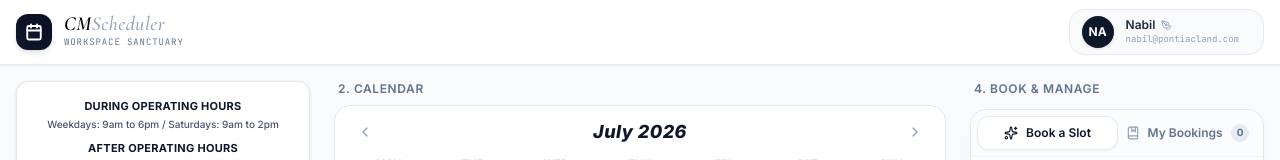
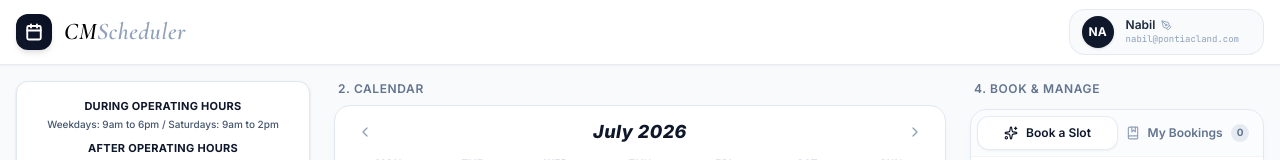
Before and after one commit to nabil-hzn/Camden-Booking-System, a React (Vite) app: page / in a window 1280 px wide. Shown: the top 160 px of the page. Built offline with nearby package versions, Linux system fonts and the light colour scheme.

Commit message:
Drop Workspace Sanctuary subtitle, enlarge and bold CMScheduler logo
- Remove the small uppercase Workspace Sanctuary tagline from the header
- Increase the CMScheduler wordmark size and make Scheduler bold too

```diff
--- a/src/App.tsx
+++ b/src/App.tsx
@@ -192,12 +192,9 @@ export default function App() {
               <LucideIcon name="Calendar" size={18} className="text-white stroke-[2.5px]" />
             </div>
             <div>
-              <h1 className="font-serif italic text-xl tracking-wide leading-none">
-                <span className="font-extrabold text-black">CM</span><span className="font-medium text-slate-400">Scheduler</span>
+              <h1 className="font-serif italic text-2xl tracking-wide leading-none">
+                <span className="font-extrabold text-black">CM</span><span className="font-bold text-slate-400">Scheduler</span>
               </h1>
-              <span className="text-[9px] text-slate-500 font-mono tracking-widest uppercase block mt-0.5">
-                Workspace Sanctuary
-              </span>
             </div>
           </div>
 
```
